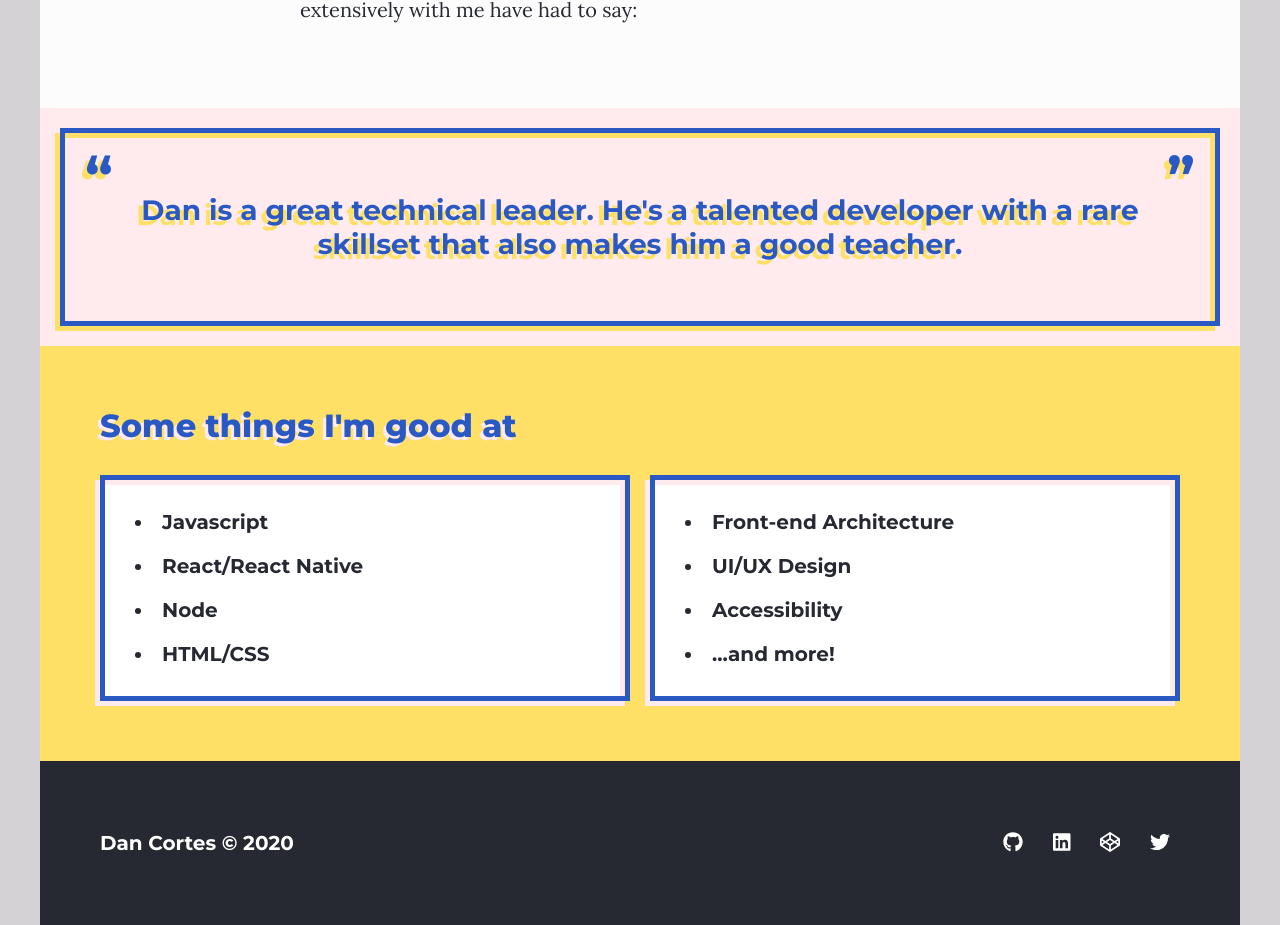
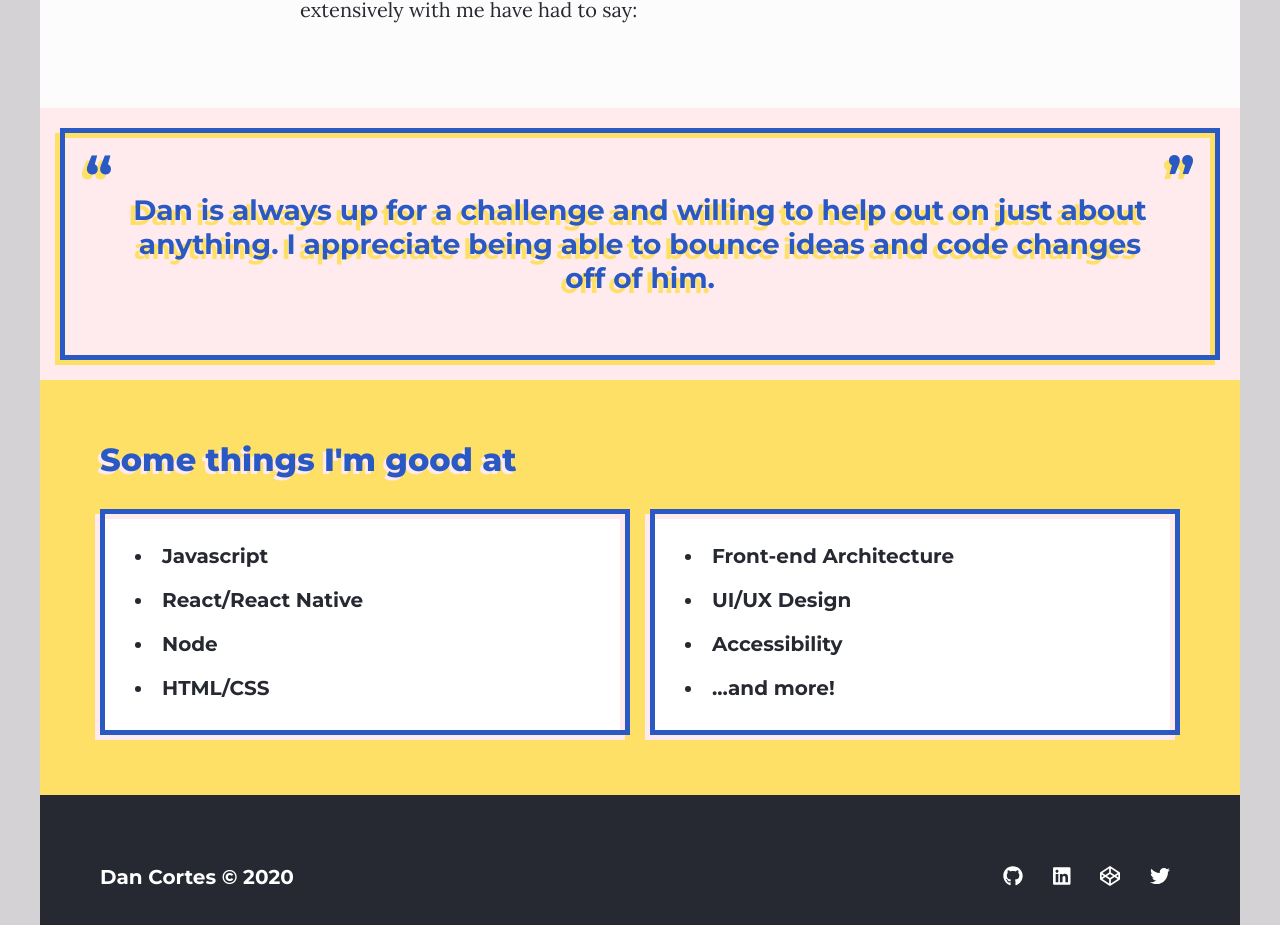
Before and after one commit to dgca/dancortes, a Next.js app: page / in a window 1280 px wide. Shown: the part 1118-2043 px from the top of the page. Built offline with nearby package versions, Linux system fonts and the light colour scheme.

Commit message:
Cycle through content in the quote box

```diff
--- /dev/null
+++ b/components/CyclicalContent/CyclicalContent.react.js
@@ -0,0 +1,73 @@
+import { useRef, useEffect, useState } from "react";
+import styled, { css } from "styled-components";
+
+const Item = styled.div`
+  opacity: 0;
+  position: relative;
+  transition: opacity 0.25s;
+
+  ${(props) =>
+    props.active &&
+    css`
+      opacity: 1;
+    `}
+
+  ${(props) =>
+    !props.largestChild &&
+    css`
+      bottom: 0;
+      left: 0;
+      position: absolute;
+      right: 0;
+      top: 50%;
+      transform: translateY(-50%) translateY(-0.25em);
+    `}
+`;
+
+export default function CyclicalContent({ items, intervalSpeed = 6000 }) {
+  const intervalRef = useRef(null);
+  const wrapperRef = useRef(null);
+  const [activeIndex, setActiveIndex] = useState(0);
+  const [largestChildIndex, setLargestChildIndex] = useState(null);
+  useEffect(() => {
+    intervalRef.current = setInterval(() => {
+      setActiveIndex((curr) => {
+        const next = curr + 1;
+        return next >= items.length ? 0 : next;
+      });
+    }, intervalSpeed);
+    return () => {
+      clearInterval(intervalRef.current);
+    };
+  }, []);
+  useEffect(() => {
+    const largestChild = [...wrapperRef.current.children].sort((a, b) => {
+      return a.children[0].clientHeight > b.children[0].clientHeight ? 1 : 0;
+    })[0];
+    const largestIndex = [...wrapperRef.current.children].findIndex(
+      (child) => child === largestChild
+    );
+    setLargestChildIndex(largestIndex);
+  }, []);
+  return (
+    <div ref={wrapperRef}>
+      {items.map((item, i) => (
+        <ItemWrapper
+          key={i}
+          active={activeIndex === i}
+          largestChild={largestChildIndex === i}
+        >
+          {item}
+        </ItemWrapper>
+      ))}
+    </div>
+  );
+}
+
+function ItemWrapper({ children, active, largestChild }) {
+  return (
+    <Item active={active} largestChild={largestChild}>
+      {children}
+    </Item>
+  );
+}
--- a/components/QuoteBox/quotebox.module.scss
+++ b/components/QuoteBox/quotebox.module.scss
@@ -11,6 +11,10 @@ $quote-flair-offset: 20px;
   padding: 20px;
   text-align: center;
   text-shadow: -$border-offset $border-offset 0 $yellow;
+
+  * {
+    line-height: inherit;
+  }
 }
 
 .borderWrapper {
--- a/pages/_document.js
+++ b/pages/_document.js
@@ -1,4 +1,4 @@
-import Document from "next/document";
+import Document, { Html, Head, Main, NextScript } from "next/document";
 import { ServerStyleSheet } from "styled-components";
 
 export default class MyDocument extends Document {
@@ -27,4 +27,16 @@ export default class MyDocument extends Document {
       sheet.seal();
     }
   }
+
+  render() {
+    return (
+      <Html lang="en">
+        <Head />
+        <body>
+          <Main />
+          <NextScript />
+        </body>
+      </Html>
+    );
+  }
 }
--- a/pages/contact/index.js
+++ b/pages/contact/index.js
@@ -191,7 +191,7 @@ const Contact = () => {
               <Input
                 type="email"
                 name={fields.email}
-                placeholder="hello@world.com"
+                placeholder="phoebe@example.com"
                 required
               />
             </Field>
@@ -208,7 +208,7 @@ const Contact = () => {
               <Input
                 as="textarea"
                 name={fields.message}
-                placeholder="Hi, I want to talk about hamnsters and how cute they are."
+                placeholder="Hi, let's build something."
                 required
               />
             </Field>
--- a/pages/index.js
+++ b/pages/index.js
@@ -7,6 +7,27 @@ import Layout from "../components/Layout/Layout.react";
 import QuoteBox from "../components/QuoteBox/QuoteBox.react";
 import SkillsList from "../components/SkillsList/SkillsList.react";
 import Hero from "../components/Hero/Hero.react";
+import CyclicalContent from "../components/CyclicalContent/CyclicalContent.react";
+
+const quotes = [
+  <p>
+    Dan is always up for a challenge and willing to help out on just about
+    anything. I appreciate being able to bounce ideas and code changes off of
+    him.
+  </p>,
+  <p>
+    You can usually point to Dan's code as a good example for just about
+    anything.
+  </p>,
+  <p>
+    Dan is a great technical leader. He's a talented developer with a rare
+    skillset that also makes him a good teacher.
+  </p>,
+  <p>
+    Dan consistently impresses me with his encyclopedia-like knowledge of front
+    end.
+  </p>,
+];
 
 export default function Home() {
   return (
@@ -32,8 +53,7 @@ export default function Home() {
           </Paragraph>
         </Container>
         <QuoteBox>
-          Dan is a great technical leader. He's a talented developer with a rare
-          skillset that also makes him a good teacher.
+          <CyclicalContent items={quotes} />
         </QuoteBox>
         <SkillsList
           heading="Some things I'm good at"
```
Also changed, not shown: pages/blog/index.js (added, +30 -0 lines).
